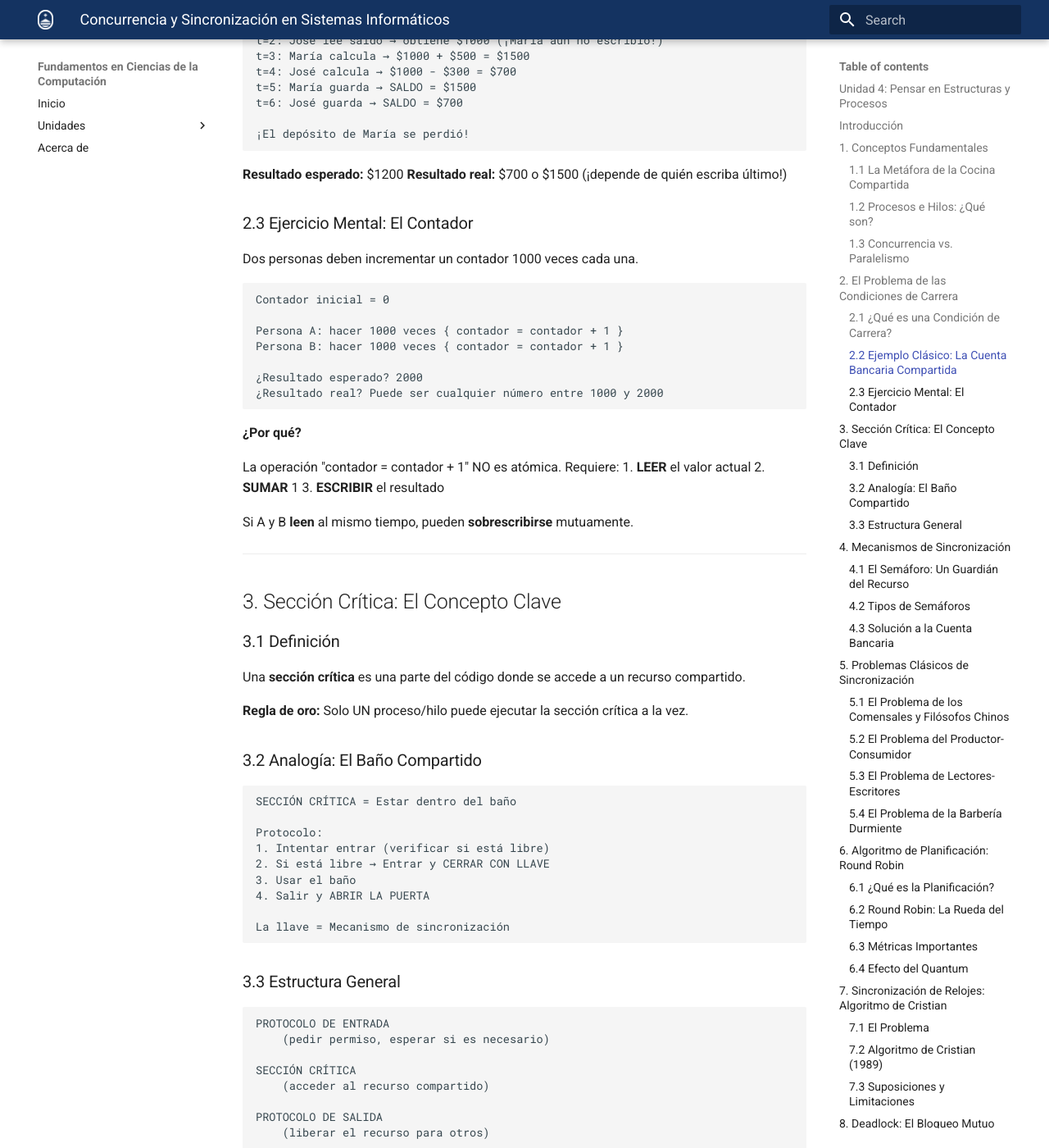
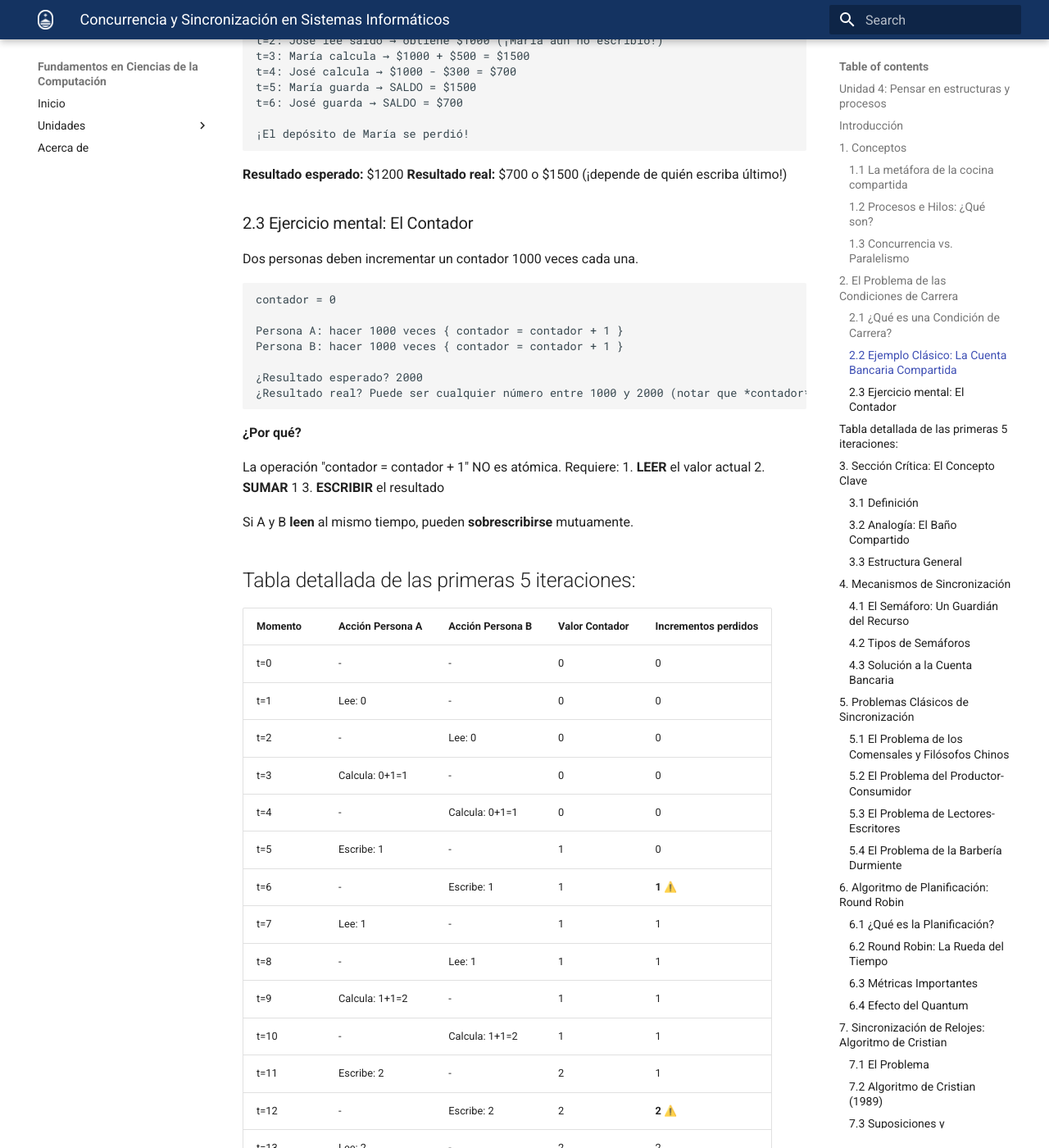
Before and after one commit to ucudal/Fundamentos_Ciencias_Computacion_Conceptos, an MkDocs documentation site: the page built from docs/unidad/4/condicion/readme.md, in a window 1280 px wide and 1400 px high, scrolled down 3519 px. Shown: the whole window at 82% size. Built offline with MkDocs 1.6.1 and Material for MkDocs 9.7.7, drawn with Linux system fonts in a browser that asks for light colours; some of the changed text lies outside the part shown.

Commit message:
Update readme.md

````diff
--- a/docs/unidad/4/condicion/readme.md
+++ b/docs/unidad/4/condicion/readme.md
@@ -1,5 +1,5 @@
 # Concurrencia y Sincronización en Sistemas Informáticos
-## Unidad 4: Pensar en Estructuras y Procesos
+## Unidad 4: Pensar en estructuras y procesos
 
 ---
 
@@ -11,8 +11,8 @@ Estos problemas cotidianos son análogos a los que enfrentan las computadoras cu
 
 ---
 
-## 1. Conceptos Fundamentales
-### 1.1 La Metáfora de la Cocina Compartida
+## 1. Conceptos
+### 1.1 La metáfora de la cocina compartida
 Imagina una cocina compartida en una residencia estudiantil:
 
 - **Procesos** = Los estudiantes que quieren cocinar
@@ -143,7 +143,6 @@ Paso 3: Guardar nuevo saldo → $700
 ```
 
 **¿Qué pasa si se ejecutan al mismo tiempo?**
-
 ```
 Línea de Tiempo:
 
@@ -162,18 +161,18 @@ t=6: José guarda → SALDO = $700
 **Resultado esperado:** $1200
 **Resultado real:** $700 o $1500 (¡depende de quién escriba último!)
 
-### 2.3 Ejercicio Mental: El Contador
+### 2.3 Ejercicio mental: El Contador
 
 Dos personas deben incrementar un contador 1000 veces cada una.
 
 ```
-Contador inicial = 0
+contador = 0
 
 Persona A: hacer 1000 veces { contador = contador + 1 }
 Persona B: hacer 1000 veces { contador = contador + 1 }
 
 ¿Resultado esperado? 2000
-¿Resultado real? Puede ser cualquier número entre 1000 y 2000
+¿Resultado real? Puede ser cualquier número entre 1000 y 2000 (notar que *contador* es una variable compartida por ambas personas, en el cambio de contexto se
 ```
 
 **¿Por qué?**
@@ -184,6 +183,42 @@ La operación "contador = contador + 1" NO es atómica. Requiere:
 3. **ESCRIBIR** el resultado
 
 Si A y B **leen** al mismo tiempo, pueden **sobrescribirse** mutuamente.
+
+## Tabla detallada de las primeras 5 iteraciones:
+
+| Momento | Acción Persona A | Acción Persona B | Valor Contador | Incrementos perdidos |
+|---------|------------------|------------------|----------------|---------------------|
+| t=0 | - | - | 0 | 0 |
+| t=1 | Lee: 0 | - | 0 | 0 |
+| t=2 | - | Lee: 0 | 0 | 0 |
+| t=3 | Calcula: 0+1=1 | - | 0 | 0 |
+| t=4 | - | Calcula: 0+1=1 | 0 | 0 |
+| t=5 | Escribe: 1 | - | 1 | 0 |
+| t=6 | - | Escribe: 1 | 1 | **1** ⚠️ |
+| t=7 | Lee: 1 | - | 1 | 1 |
+| t=8 | - | Lee: 1 | 1 | 1 |
+| t=9 | Calcula: 1+1=2 | - | 1 | 1 |
+| t=10 | - | Calcula: 1+1=2 | 1 | 1 |
+| t=11 | Escribe: 2 | - | 2 | 1 |
+| t=12 | - | Escribe: 2 | 2 | **2** ⚠️ |
+| t=13 | Lee: 2 | - | 2 | 2 |
+| t=14 | - | Lee: 2 | 2 | 2 |
+| t=15 | Calcula: 2+1=3 | - | 2 | 2 |
+| t=16 | - | Calcula: 2+1=3 | 2 | 2 |
+| t=17 | Escribe: 3 | - | 3 | 2 |
+| t=18 | - | Escribe: 3 | 3 | **3** ⚠️ |
+| t=19 | Lee: 3 | - | 3 | 3 |
+| t=20 | - | Lee: 3 | 3 | 3 |
+| t=21 | Calcula: 3+1=4 | - | 3 | 3 |
+| t=22 | - | Calcula: 3+1=4 | 3 | 3 |
+| t=23 | Escribe: 4 | - | 4 | 3 |
+| t=24 | - | Escribe: 4 | 4 | **4** ⚠️ |
+| t=25 | Lee: 4 | - | 4 | 4 |
+| t=26 | - | Lee: 4 | 4 | 4 |
+| t=27 | Calcula: 4+1=5 | - | 4 | 4 |
+| t=28 | - | Calcula: 4+1=5 | 4 | 4 |
+| t=29 | Escribe: 5 | - | 5 | 4 |
+| t=30 | - | Escribe: 5 | 5 | **5** ⚠️ |
 
 ---
 
````
